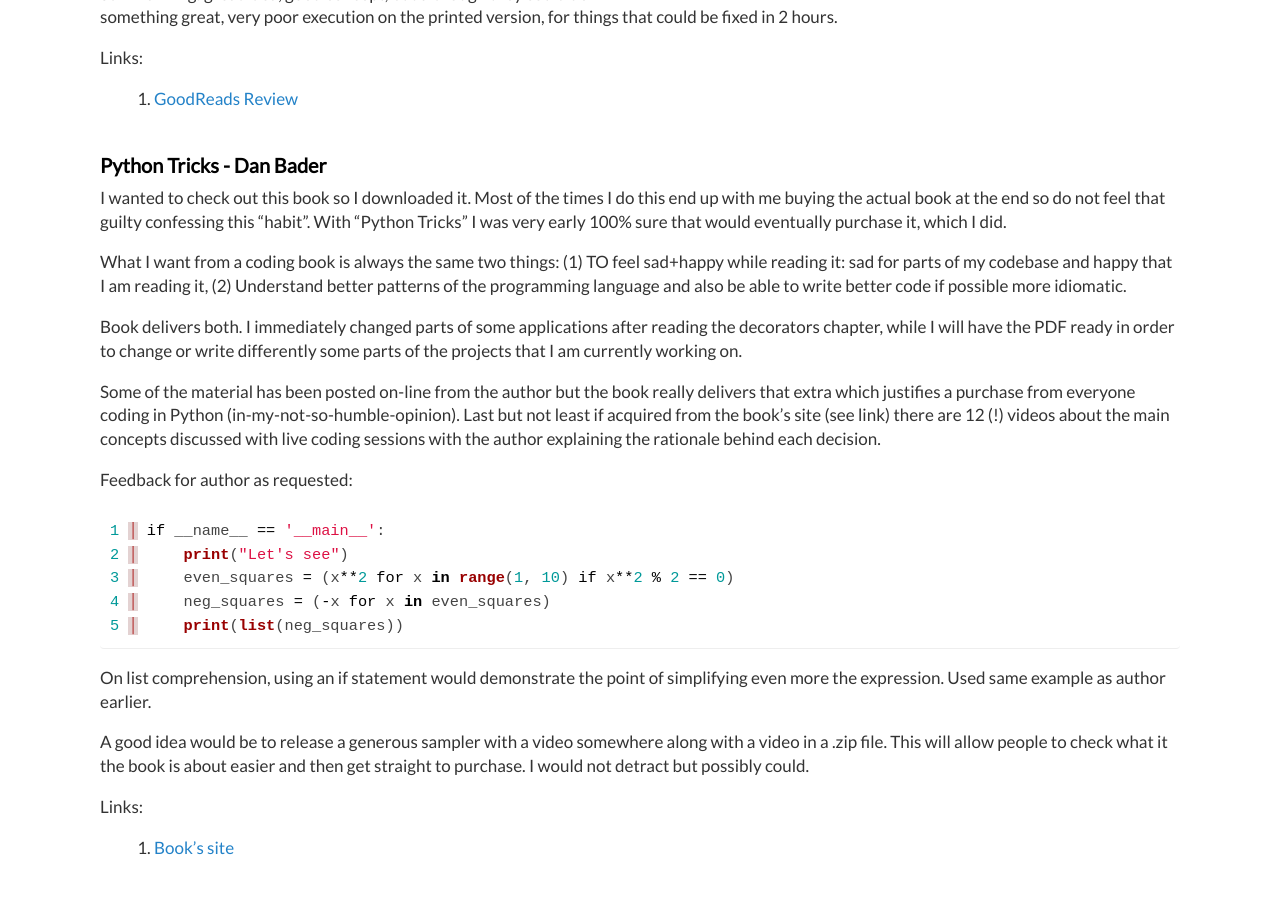
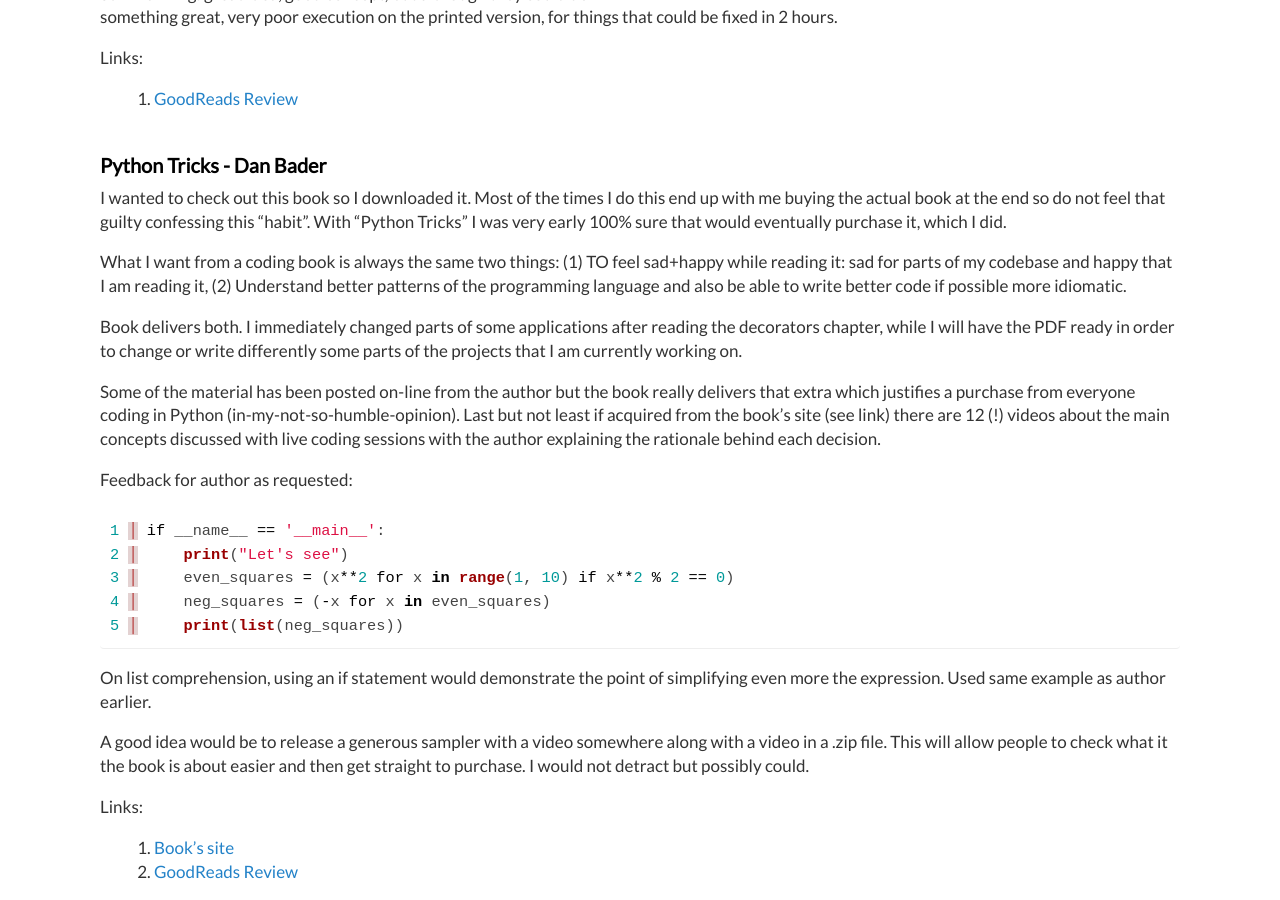
Before and after one commit to dimitrismistriotis/dimitrismistriotis.github.io, a Jekyll site: the page built from _posts/2018-01-21-books_of_2018.md, in a window 1280 px wide and 900 px high, scrolled down 9779 px. Built offline with Jekyll 4.4.1, drawn with Linux system fonts in a browser that asks for light colours; before the commit the page ends 10656 px from its top, so only the background shows below that.

Commit message:
GoodReads Link

```diff
--- a/_posts/2018-01-21-books_of_2018.md
+++ b/_posts/2018-01-21-books_of_2018.md
@@ -601,3 +601,4 @@
 Links:
 
 1.  [Book's site](https://realpython.com/products/python-tricks-book/)
+2.  [GoodReads Review](https://www.goodreads.com/review/show/2662636609)
```
